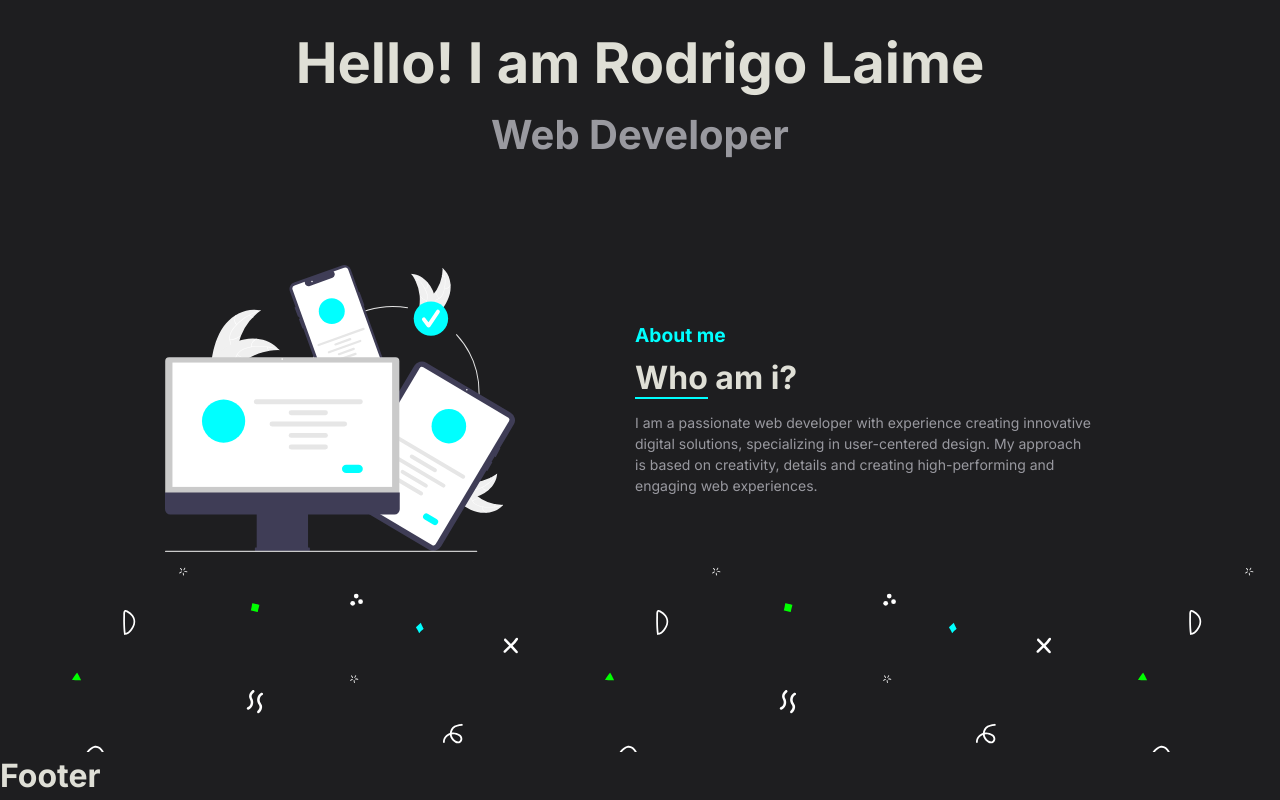
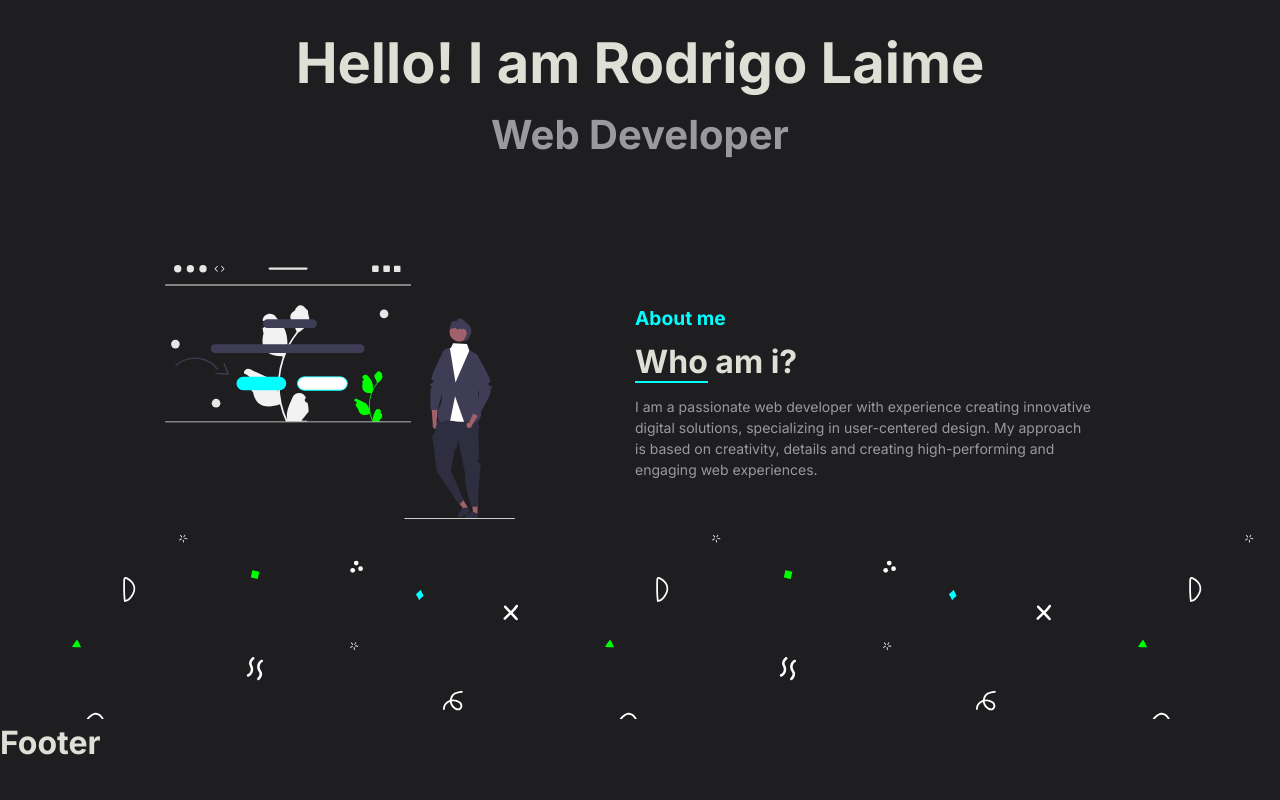
Before and after one commit to RodrigoLaime/portfolio-vite, a React (Vite) app: page / in a window 1280 px wide. Shown: the part 664-1464 px from the top of the page. After the commit the page ends 1431 px from the top, so only its background shows below. Built offline with nearby package versions, Linux system fonts and the light colour scheme.

Commit message:
modifie ilustracion

```diff
--- a/src/home/Main.jsx
+++ b/src/home/Main.jsx
@@ -1,6 +1,7 @@
 import React from 'react'
 import '../styles/main.css'
-import ilustracion from '../img/undraw_real_time_sync_re_nky7.svg'
+// import ilustracion from '../img/undraw_real_time_sync_re_nky7.svg'
+import ilustracion from '../img/undraw_trendy_interface_re_xsou.svg'
 
 const Main = () => {
   return (
--- a/src/styles/main.css
+++ b/src/styles/main.css
@@ -58,6 +58,7 @@
   font-size: 14px;
   padding-top: 5px;
   color: #ebebf599;
+  /* color: #f3cb1a; */
 }
 
 .main-img {
@@ -80,6 +81,7 @@
 
 /* section 3 main ########################################3 */
 .pepe {
+  padding-top: 100px;
   width: 100%;
   height: 200px;
   background-color: #1E1E20;
@@ -110,7 +112,7 @@
     justify-content: center;
   }
 
-  .main-img{
+  .main-img {
     margin-bottom: 0;
   }
 
```
Also changed, not shown: src/img/undraw_trendy_interface_re_xsou.svg (added).
